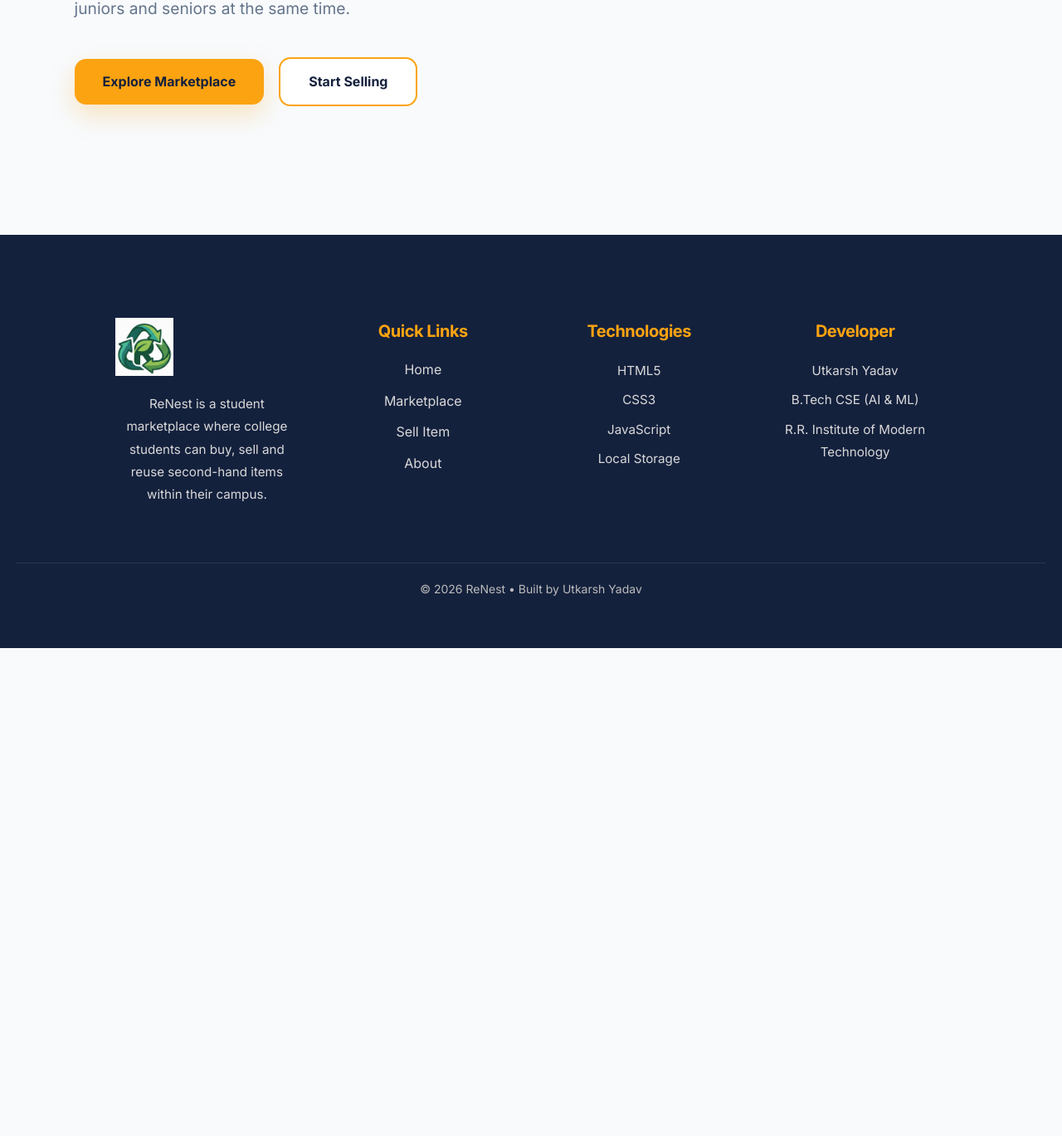
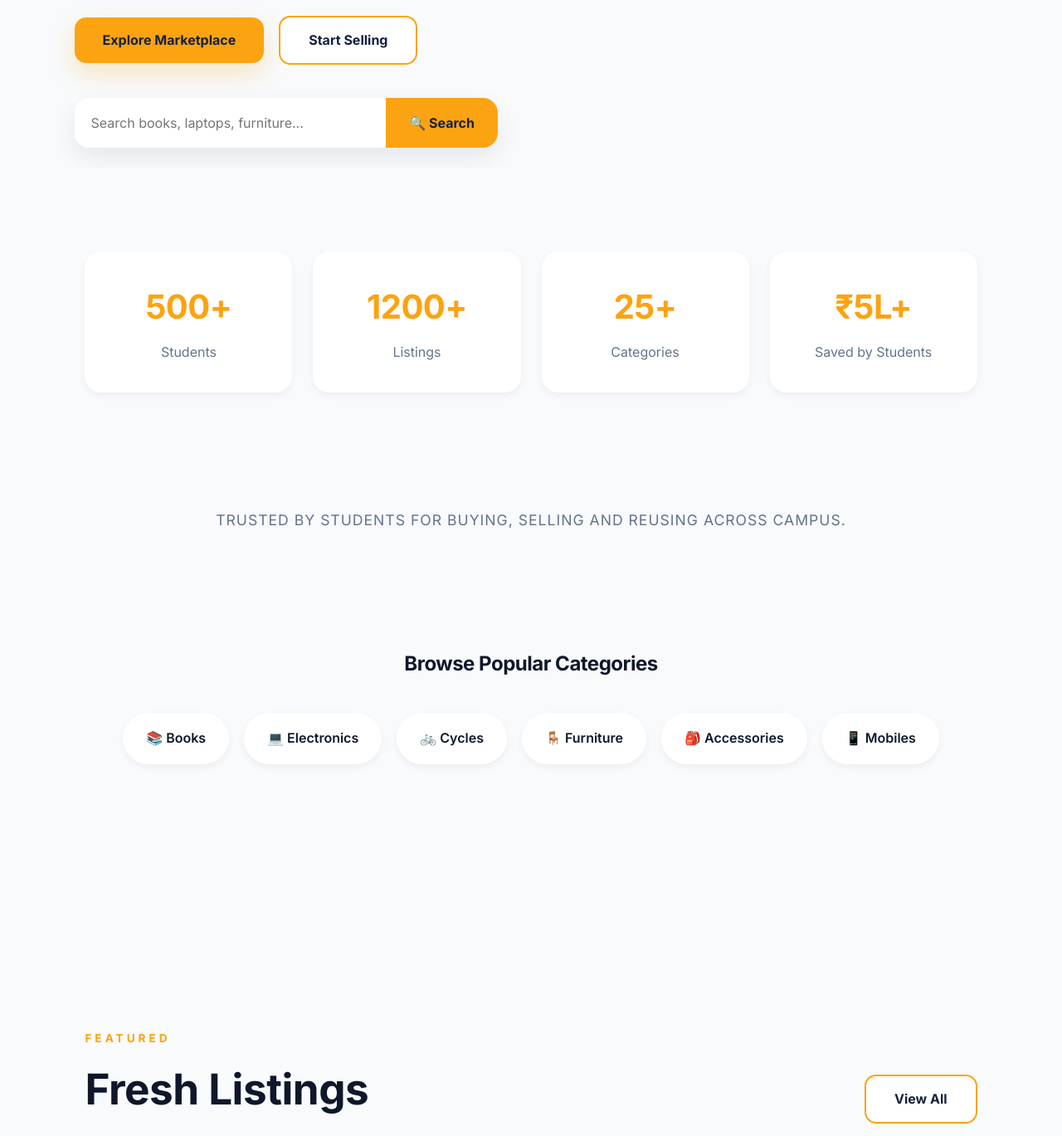
Before and after one commit to Utkarsh0k/ReNest, a plain HTML site: page index.html in a window 1280 px wide. Shown: the part 611-1980 px from the top of the page at 83% size. Before the commit the page ends 1392 px from the top, so only its background shows below. Drawn offline with Linux system fonts and the light colour scheme.

Commit message:
Improved and added text on homepage and marketplace

```diff
--- a/css/style.css
+++ b/css/style.css
@@ -361,6 +361,98 @@ nav li a:hover::after{
     animation:float 5s ease-in-out infinite;
 
 }
+/* ===========================
+   HERO SEARCH
+=========================== */
+
+.hero-search{
+
+    margin-top:40px;
+
+    display:flex;
+
+    background:white;
+
+    border-radius:18px;
+
+    overflow:hidden;
+
+    box-shadow:var(--shadow);
+
+}
+
+.hero-search input{
+
+    flex:1;
+
+    border:none;
+
+    padding:20px;
+
+    font-size:16px;
+
+}
+
+.hero-search input:focus{
+
+    outline:none;
+
+}
+
+.hero-search button{
+
+    padding:0 28px;
+
+    background:var(--primary);
+
+    color:var(--secondary);
+
+    font-weight:700;
+
+}
+/*============================
+QUICK STATS
+============================*/
+
+.quick-stats{
+
+    display:grid;
+
+    grid-template-columns:repeat(4,1fr);
+
+    gap:25px;
+
+}
+
+.stat-box{
+
+    background:white;
+
+    padding:35px;
+
+    text-align:center;
+
+    border-radius:20px;
+
+    box-shadow:var(--shadow-sm);
+
+}
+
+.stat-box h2{
+
+    color:var(--primary);
+
+    font-size:2.5rem;
+
+}
+
+.stat-box p{
+
+    margin-top:10px;
+
+    color:var(--muted);
+
+}
 /* ==========================================
    FEATURES
 ========================================== */
@@ -508,7 +600,164 @@ nav li a:hover::after{
     font-size:1.1rem;
 
 }
+.popular-categories{
 
+    text-align:center;
+
+}
+
+.category-row{
+
+    margin-top:40px;
+
+    display:flex;
+
+    justify-content:center;
+
+    flex-wrap:wrap;
+
+    gap:18px;
+
+}
+
+.category-pill{
+
+    background:white;
+
+    padding:18px 28px;
+
+    border-radius:999px;
+
+    font-weight:600;
+
+    cursor:pointer;
+
+    box-shadow:var(--shadow-sm);
+
+}
+
+.category-pill:hover{
+
+    background:var(--primary);
+
+    transform:translateY(-4px);
+
+}
+/*==========================
+FEATURED PRODUCTS
+==========================*/
+
+.featured-products{
+
+    margin-top:110px;
+
+    padding:110px 8%;
+
+    background:linear-gradient(
+
+        to bottom,
+
+        transparent,
+
+        #f8fafc
+
+    );
+
+}
+
+.section-header{
+
+    display:flex;
+
+    justify-content:space-between;
+
+    align-items:end;
+
+    margin-bottom:55px;
+
+}
+
+.section-tag{
+
+    color:var(--primary);
+
+    font-size:.85rem;
+
+    font-weight:700;
+
+    letter-spacing:4px;
+
+}
+
+.section-header h2{
+
+    font-size:clamp(2.2rem,4vw,3.5rem);
+
+    margin-top:10px;
+
+}
+
+.featured-grid{
+
+    display:grid;
+
+    grid-template-columns:repeat(auto-fit,minmax(280px,1fr));
+
+    gap:28px;
+
+}
+/*==========================
+CTA
+==========================*/
+
+.cta{
+
+    text-align:center;
+
+    padding:120px 8%;
+
+}
+
+.cta h2{
+
+    font-size:3rem;
+
+    margin-bottom:20px;
+
+}
+
+.cta p{
+
+    color:var(--muted);
+
+    margin-bottom:40px;
+
+    font-size:1.15rem;
+
+}
+/*==========================
+TRUST SECTION
+==========================*/
+
+.trusted{
+
+    padding:40px 8%;
+
+    text-align:center;
+
+}
+
+.trusted p{
+
+    color:var(--muted);
+
+    font-size:1.1rem;
+
+    letter-spacing:1px;
+
+    text-transform:uppercase;
+
+}
 /* ==========================================
    HOW IT WORKS
 ========================================== */
--- a/index.html
+++ b/index.html
@@ -51,7 +51,19 @@ Sell What You Don't.
                 </a>
 
             </div>
+<div class="hero-search">
 
+    <input
+        type="text"
+        placeholder="Search books, laptops, furniture...">
+
+    <button>
+
+        🔍 Search
+
+    </button>
+
+</div>
         </div>
 
         <div class="hero-image">
@@ -61,10 +73,131 @@ Sell What You Don't.
         </div>
 
     </section>
+<section class="quick-stats">
 
-    <!-- Features -->
+    <div class="stat-box">
 
+        <h2>500+</h2>
 
+        <p>Students</p>
+
+    </div>
+
+    <div class="stat-box">
+
+        <h2>1200+</h2>
+
+        <p>Listings</p>
+
+    </div>
+
+    <div class="stat-box">
+
+        <h2>25+</h2>
+
+        <p>Categories</p>
+
+    </div>
+
+    <div class="stat-box">
+
+        <h2>₹5L+</h2>
+
+        <p>Saved by Students</p>
+
+    </div>
+
+</section>
+<section class="trusted">
+
+    <p>
+
+        Trusted by students for buying, selling and reusing across campus.
+
+    </p>
+
+</section>
+<section class="popular-categories">
+
+<h2>Browse Popular Categories</h2>
+
+<div class="category-row">
+
+<div class="category-pill">📚 Books</div>
+
+<div class="category-pill">💻 Electronics</div>
+
+<div class="category-pill">🚲 Cycles</div>
+
+<div class="category-pill">🪑 Furniture</div>
+
+<div class="category-pill">🎒 Accessories</div>
+
+<div class="category-pill">📱 Mobiles</div>
+
+</div>
+
+</section>
+<section class="featured-products">
+
+    <div class="section-header">
+
+        <div>
+
+            <p class="section-tag">
+
+                FEATURED
+
+            </p>
+
+            <h2>
+
+                Fresh Listings
+
+            </h2>
+
+        </div>
+
+        <a
+            href="marketplace.html"
+            class="secondary">
+
+            View All
+
+        </a>
+
+    </div>
+
+    <div
+        id="featuredProducts"
+        class="featured-grid">
+
+    </div>
+
+</section>
+    <section class="cta">
+
+    <h2>
+
+        Ready to Declutter?
+
+    </h2>
+
+    <p>
+
+        Turn unused items into cash and help another student.
+
+    </p>
+
+    <a
+        href="sell.html"
+        class="primary">
+
+        Sell an Item
+
+    </a>
+
+</section>
     <!-- Footer -->
 
     <footer>
@@ -161,7 +294,7 @@ Sell What You Don't.
     </footer>
 
     <div id="toast"></div>
-
+<script src="js/home.js"></script>
     <script src="js/script.js"></script>
     <script src="js/navbar.js"></script>
 
--- /dev/null
+++ b/js/home.js
@@ -0,0 +1,76 @@
+const container = document.getElementById("featuredProducts");
+
+if(container){
+
+    const products = JSON.parse(
+
+        localStorage.getItem("products")
+
+    ) || [];
+
+    const featured = products.slice(0,4);
+
+    featured.forEach(product=>{
+
+        container.innerHTML+=`
+
+        <div class="product-card">
+
+            <img src="${product.image}">
+
+            <div class="card-body">
+
+                <span class="card-category">
+
+                    ${product.category}
+
+                </span>
+
+                <h3 class="card-title">
+
+                    ${product.title}
+
+                </h3>
+                <p class="product-meta">
+
+📍 Campus Pickup
+
+</p>
+
+                <p class="card-price">
+
+                    ${formatPrice(product.price)}
+
+                </p>
+
+                <button
+                    class="primary"
+                    onclick="viewProduct(${product.id})">
+
+                    View Product
+
+                </button>
+
+            </div>
+
+        </div>
+
+        `;
+
+    });
+
+}
+
+function viewProduct(id){
+
+    localStorage.setItem(
+
+        "selectedProduct",
+
+        id
+
+    );
+
+    window.location.href="product.html";
+
+}
```
Also changed, not shown: css/marketplace.css (+136 -121 lines).
